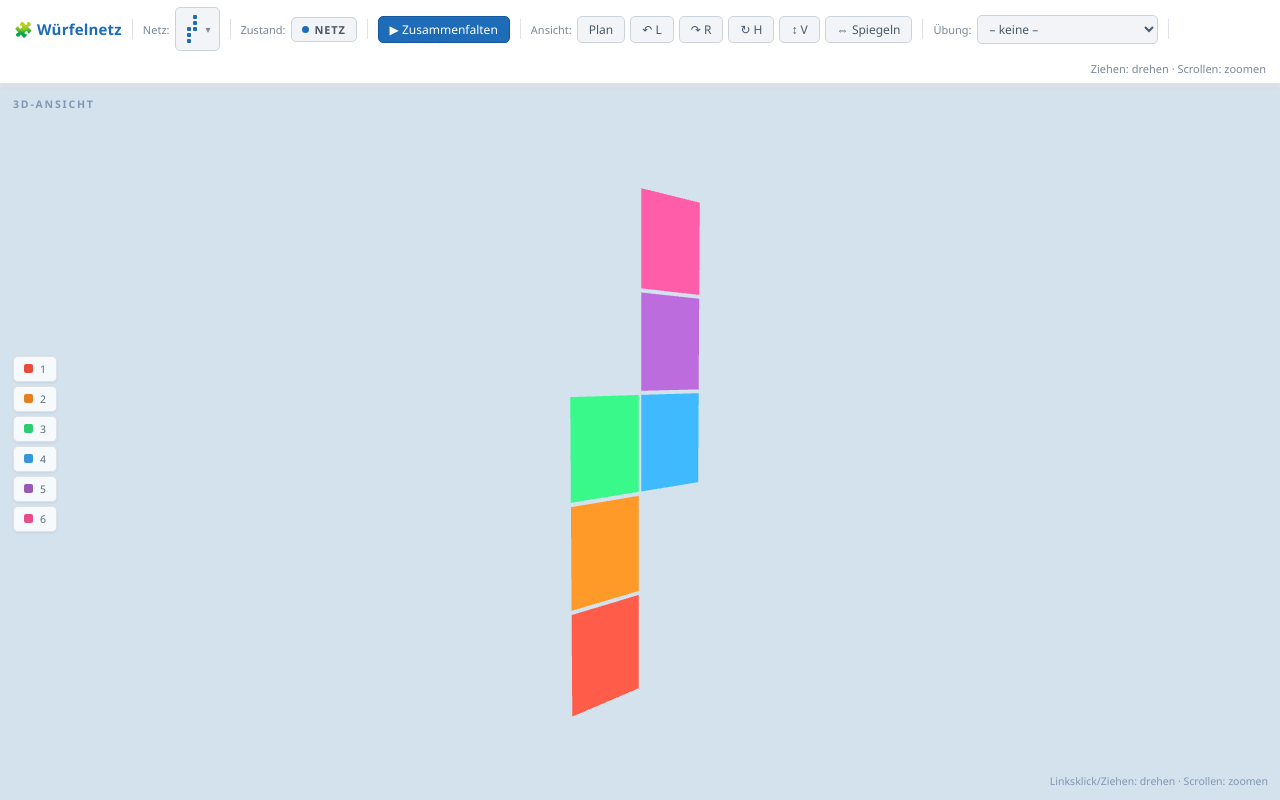
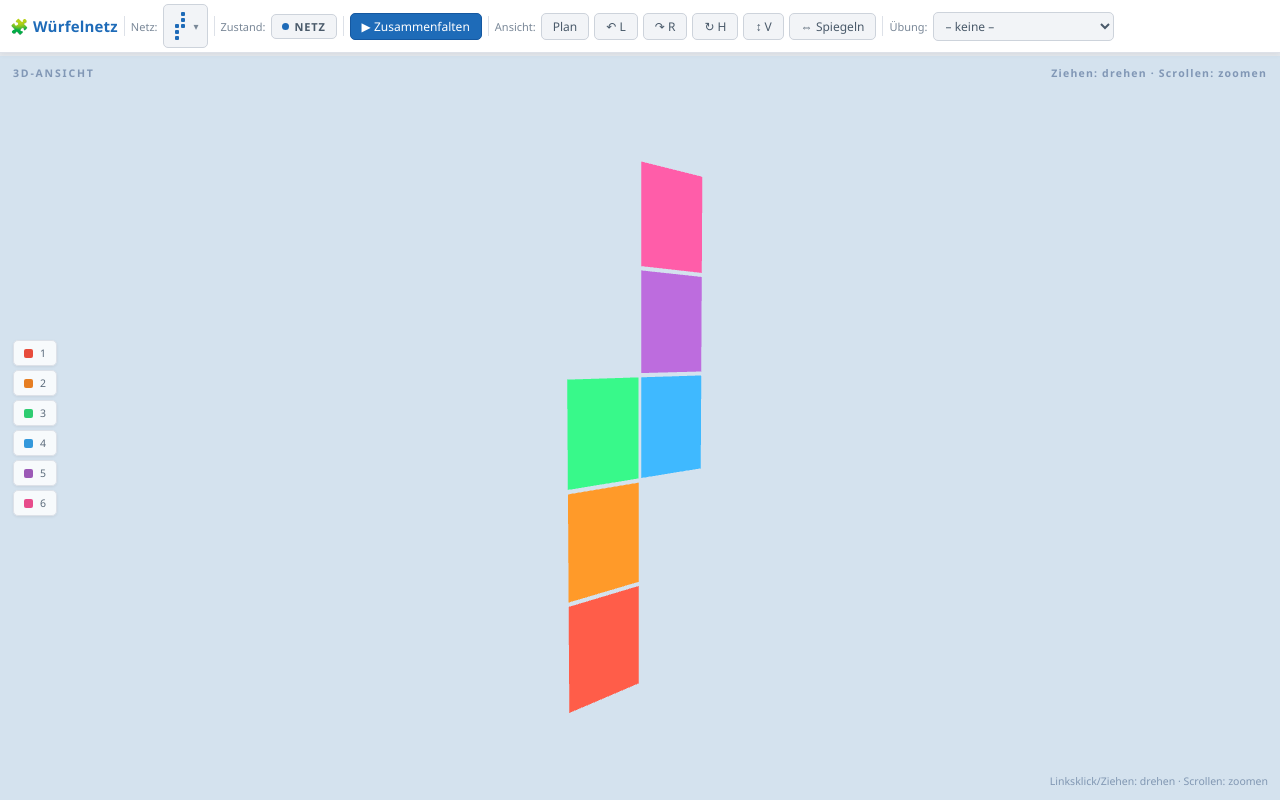
Before and after one commit to marcsockel/Wuerfelnetze, a plain HTML site: page index.html in a window 1280 px wide. Drawn offline with nearby package versions, Linux system fonts and the light colour scheme; animation ran at ten frames a second.

Commit message:
Update index.html

```diff
--- a/index.html
+++ b/index.html
@@ -6,11 +6,16 @@
 <title>Würfelnetz – Grundschule</title>
 <style>
 * { margin:0; padding:0; box-sizing:border-box; }
+
+/* iOS Safari: html-Ebene sperren, height:100% stabiler als 100vh */
+html {
+  overflow:hidden; height:100%; touch-action:none;
+}
 body {
   background:#eef0f3; color:#2c3540;
   font-family:'Segoe UI',system-ui,sans-serif;
-  height:100vh; display:flex; flex-direction:column;
-  overflow:hidden; user-select:none;
+  height:100%; display:flex; flex-direction:column;
+  overflow:hidden; user-select:none; touch-action:none;
 }
 #toolbar {
   display:flex; align-items:center; flex-wrap:wrap; gap:10px;
@@ -18,6 +23,13 @@ body {
   border-bottom:1px solid #dde1e8;
   box-shadow:0 1px 6px rgba(0,0,0,.07);
   z-index:20; min-height:48px; flex-shrink:0;
+}
+
+/* Kompakterer Toolbar auf schmalen Bildschirmen (iPad-Hochformat u. ä.) */
+@media (max-height: 820px) {
+  #toolbar { padding:4px 10px; gap:6px; min-height:36px; }
+  .vbtn    { padding:3px 8px; font-size:11px; }
+  select.t-sel { padding:3px 6px; font-size:11px; }
 }
 .t-group { display:flex; align-items:center; gap:5px; }
 .t-sep   { width:1px; height:20px; background:#dde1e8; flex-shrink:0; }
@@ -75,6 +87,11 @@ canvas { display:block; width:100%; height:100%; position:absolute; top:0; left:
   font-size:10.5px; font-weight:600; letter-spacing:1.8px;
   color:rgba(60,90,135,.55); pointer-events:none; z-index:6;
 }
+#hint-label {
+  position:absolute; top:10px; right:13px;
+  font-size:10.5px; font-weight:600; letter-spacing:1.2px;
+  color:rgba(60,90,135,.55); pointer-events:none; z-index:6;
+}
 
 /* ── Net dropdown with SVG previews ── */
 #net-dd { position:relative; display:inline-block; }
@@ -105,11 +122,21 @@ canvas { display:block; width:100%; height:100%; position:absolute; top:0; left:
   display:none; position:absolute; top:0; left:0; width:100%; height:100%;
   background:#d4e2ee; z-index:10;
   flex-direction:column; align-items:center; justify-content:center;
+  overflow-y:auto;        /* scrollbar falls Inhalt doch zu groß */
+  padding:12px 0;         /* Puffer oben/unten */
+  box-sizing:border-box;
 }
 #exercise-overlay.visible { display:flex; }
 #ex-grid {
   display:grid; grid-template-columns:repeat(4,1fr);
   gap:12px; padding:20px; max-width:700px; width:100%;
+}
+
+/* Weniger Innenabstand auf kleinen Viewport-Höhen */
+@media (max-height: 820px) {
+  #exercise-overlay { padding:6px 0; }
+  #ex-grid          { gap:8px; padding:12px; }
+  #ex-status        { margin-top:8px; font-size:13px; }
 }
 .ex-card {
   aspect-ratio:1; background:#fff; border:2px solid #cdd3db;
@@ -187,14 +214,11 @@ canvas { display:block; width:100%; height:100%; position:absolute; top:0; left:
       <option value="opposite">Gegenüberliegende Seite</option>
     </select>
   </div>
-  <div class="t-sep"></div>
-  <div class="t-group" style="margin-left:auto">
-    <span class="t-label">Ziehen: drehen · Scrollen: zoomen</span>
-  </div>
 </div>
 <div id="prog-wrap"><div id="prog-bar"></div></div>
 <div id="wrap">
   <div id="pane-label">3D-ANSICHT</div>
+  <div id="hint-label">Ziehen: drehen · Scrollen: zoomen</div>
   <div id="legend">
     <div class="fc"><div class="fd" style="background:#e74c3c"></div><span class="fl">1</span></div>
     <div class="fc"><div class="fd" style="background:#e67e22"></div><span class="fl">2</span></div>
```
